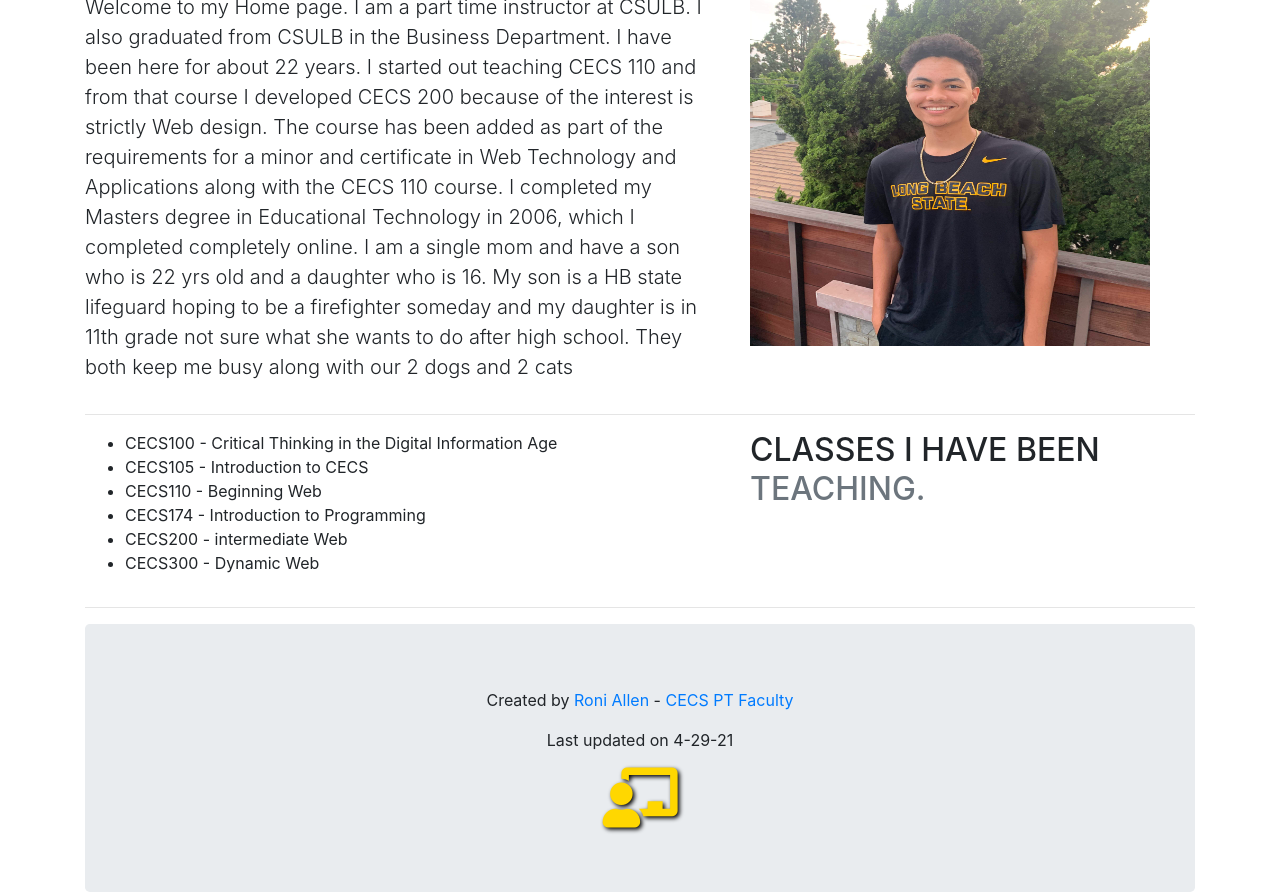
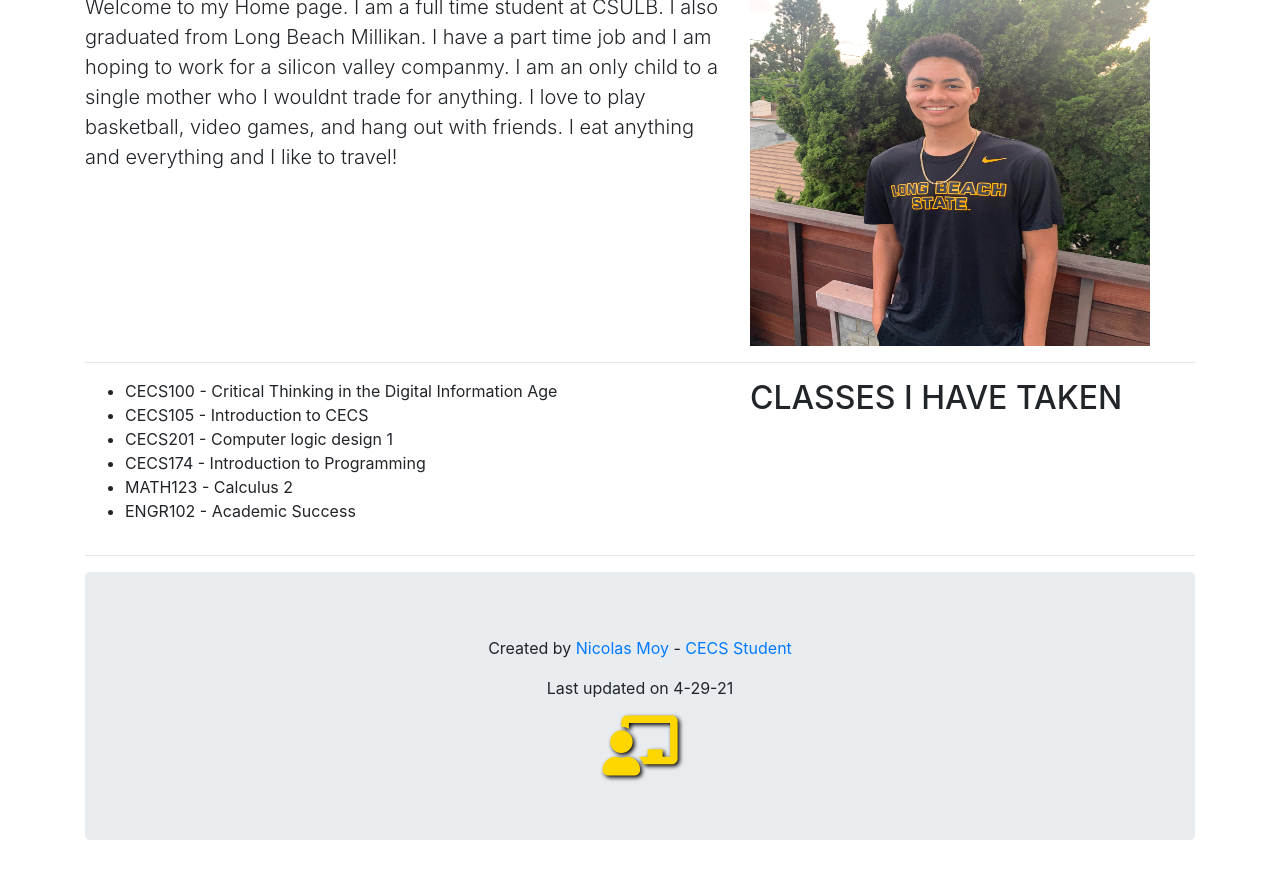
Before and after one commit to Nic-Moy/Bootstrap_activity, a plain HTML site: page index.html in a window 1280 px wide. Shown: the part 353-1245 px from the top of the page. After the commit the page ends 1193 px from the top, so only its background shows below. Drawn offline with nearby package versions, Linux system fonts and the light colour scheme.

Commit message:
Update index.html

```diff
--- a/index.html
+++ b/index.html
@@ -1,7 +1,7 @@
 <!DOCTYPE html>
 <html lang="en">
 <head>
-  <title>Roni Allen - A little about me</title>
+  <title>Nic Moy - A little about me</title>
   <meta charset="utf-8">
   <meta name="viewport" content="width=device-width, initial-scale=1">
   <link rel="stylesheet" href="https://maxcdn.bootstrapcdn.com/bootstrap/4.5.2/css/bootstrap.min.css">
@@ -17,7 +17,7 @@
 
 <div class="jumbotron text-center" style="margin-bottom:0">
     <h1>College of Engineering - CSULB </h1>
-  <h3>Roni Allen - Part Time Faculty <i class="fas fa-university" style="font-size:60px;color:gold;text-shadow:2px 2px 4px #000000;"></i></h3>
+  <h3>Nicolas Moy - Pre Computer Engineering <i class="fas fa-university" style="font-size:60px;color:gold;text-shadow:2px 2px 4px #000000;"></i></h3>
 
 </div>
 
@@ -29,9 +29,9 @@
     <div class="row featurette">
       <div class="col-md-7">
         <h2 class="featurette-heading">A LITTLE ABOUT <span class="text-muted">ME.</span></h2>
-        <p class="lead">Welcome to my Home page. I am a part time instructor at CSULB. I also graduated from CSULB in the Business Department. I have been here for about 22 years. I started out teaching CECS 110 and from that course I developed CECS 200 because of the interest is strictly Web design. The course has been added as part of the requirements for a minor and certificate in Web Technology and Applications along with the CECS 110 course. I completed my Masters degree in Educational Technology in 2006, which I completed completely online.
+        <p class="lead">Welcome to my Home page. I am a full time student at CSULB. I also graduated from Long Beach Millikan. I have a part time job and I am hoping to work for a silicon valley companmy.
 
-I am a single mom and have a son who is 22 yrs old and a daughter who is 16. My son is a HB state lifeguard hoping to be a firefighter someday and my daughter is in 11th grade not sure what she wants to do after high school. They both keep me busy along with our 2 dogs and 2 cats</p>
+I am an only child to a single mother who I wouldnt trade for anything. I love to play basketball, video games, and hang out with friends. I eat anything and everything and I like to travel! </p>
       </div>
       <div class="col-md-5">
         <img src="IMG_1657 (2).jpg" alt="Nic Moy" width="400" height="400">
@@ -46,23 +46,23 @@ I am a single mom and have a son who is 22 yrs old and a daughter who is 16. My
           <ul>
           <li>CECS100 - Critical Thinking in the Digital Information Age</li>
             <li>CECS105 - Introduction to CECS</li>
-          <li>CECS110 - Beginning Web</li>
+          <li>CECS201 - Computer logic design 1</li>
             <li>CECS174 - Introduction to Programming</li>
-            <li>CECS200 - intermediate Web</li>
-            <li>CECS300 - Dynamic Web</li>
+            <li>MATH123 - Calculus 2</li>
+            <li>ENGR102 - Academic Success</li>
 
           </ul>
 
       </div>
       <div class="col-md-5">
-         <h2 class="featurette-heading">CLASSES I HAVE BEEN  <span class="text-muted">TEACHING.</span></h2>
+         <h2 class="featurette-heading">CLASSES I HAVE TAKEN  <span class="text-muted"></span></h2>
       </div>
     </div>
 
    <hr class="featurette-divider">
 
 <div class="jumbotron text-center" style="margin-bottom:0">
-  <p>Created by <a href="mailto:r.allen@csulb.edu">Roni Allen</a> -  <a href="https://www.csulb.edu/college-of-engineering/roni-allen" target="_blank">CECS PT Faculty</a></p><p>Last updated on 4-29-21</p>
+  <p>Created by <a href="mailto:Nicolas.Moy@student.csulb.edu">Nicolas Moy</a> -  <a href="https://github.com/Nic-Moy/CECS105" target="_blank">CECS Student</a></p><p>Last updated on 4-29-21</p>
     <i class="fas fa-chalkboard-teacher" style="font-size:60px;color:gold;text-shadow:2px 2px 4px #000000;"></i>
 </div>
     </div>
```
